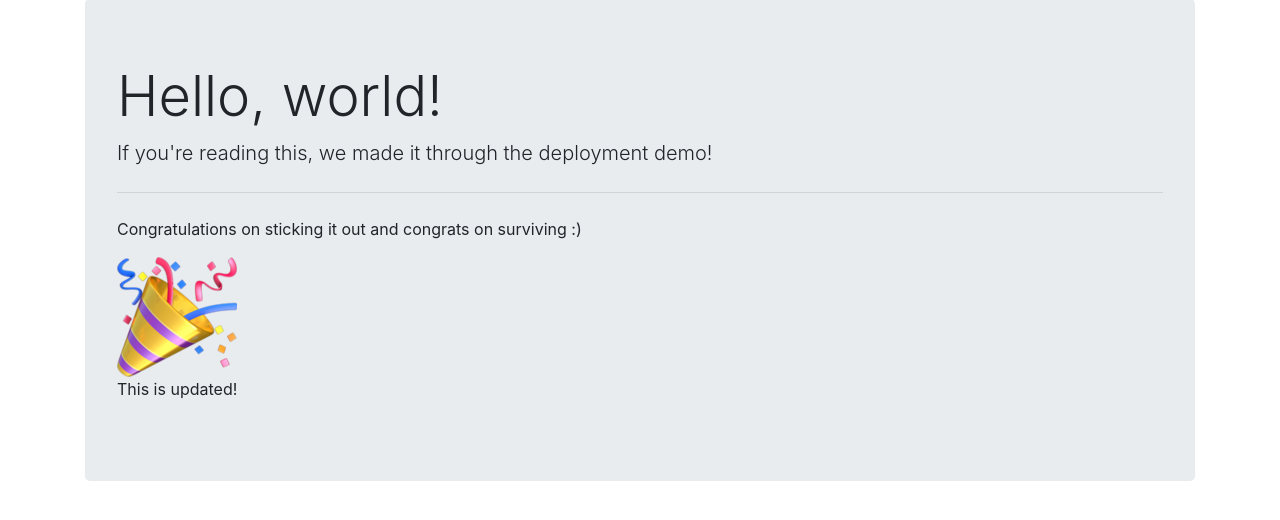
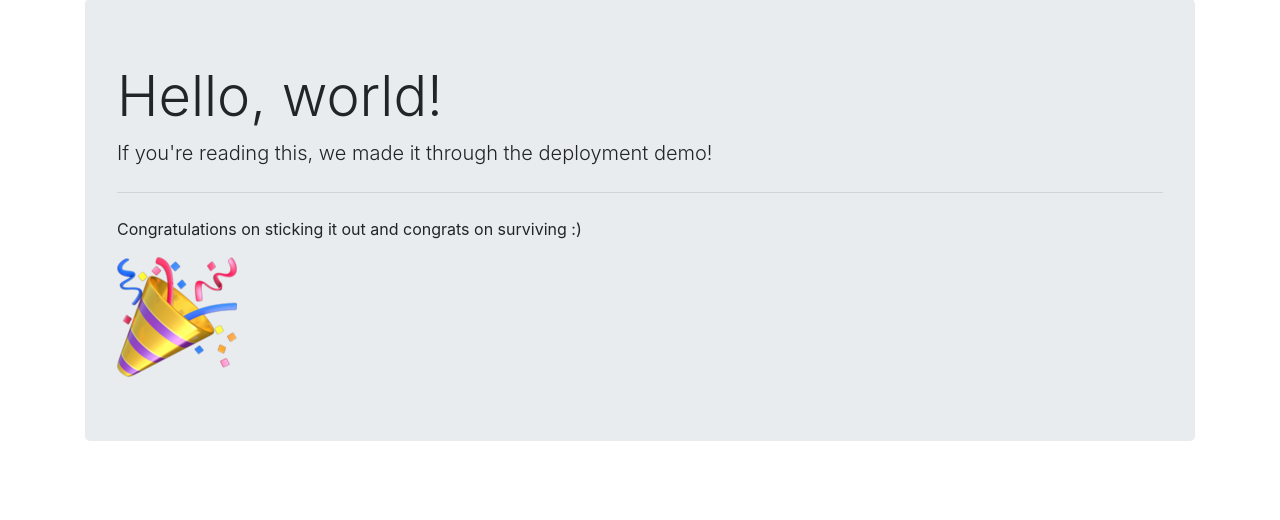
Before and after one commit to itsthejoker/supercooldemo, a Django app: template templates/index.html in a window 1280 px wide. Shown: the part 49-569 px from the top of the page. Run offline with Django 3.2, Linux system fonts and the light colour scheme; the template is opened without the code that fills it, so the values that code supplies are empty; some libraries are stand-ins or nearby versions.

Commit message:
revert example changes
Signed-off-by: Joe Kaufeld <joe@kenzie.academy>

```diff
--- a/templates/index.html
+++ b/templates/index.html
@@ -8,6 +8,5 @@
   <hr class="my-4">
   <p>Congratulations on sticking it out and congrats on surviving :)</p>
     <img src="{% static "party-popper.png" %}" alt="PARTAAYYYY">
-  <p>This is updated!</p>
 </div>
 {% endblock %}
```
